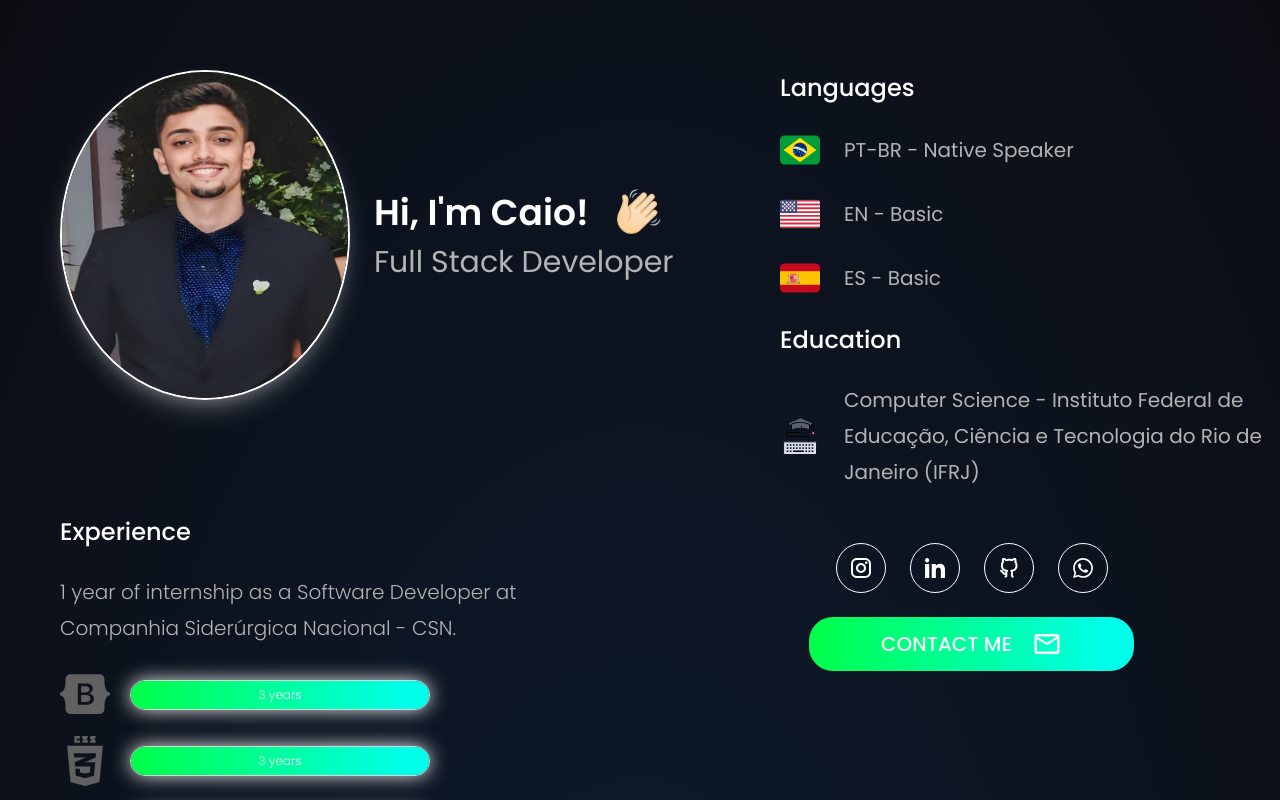
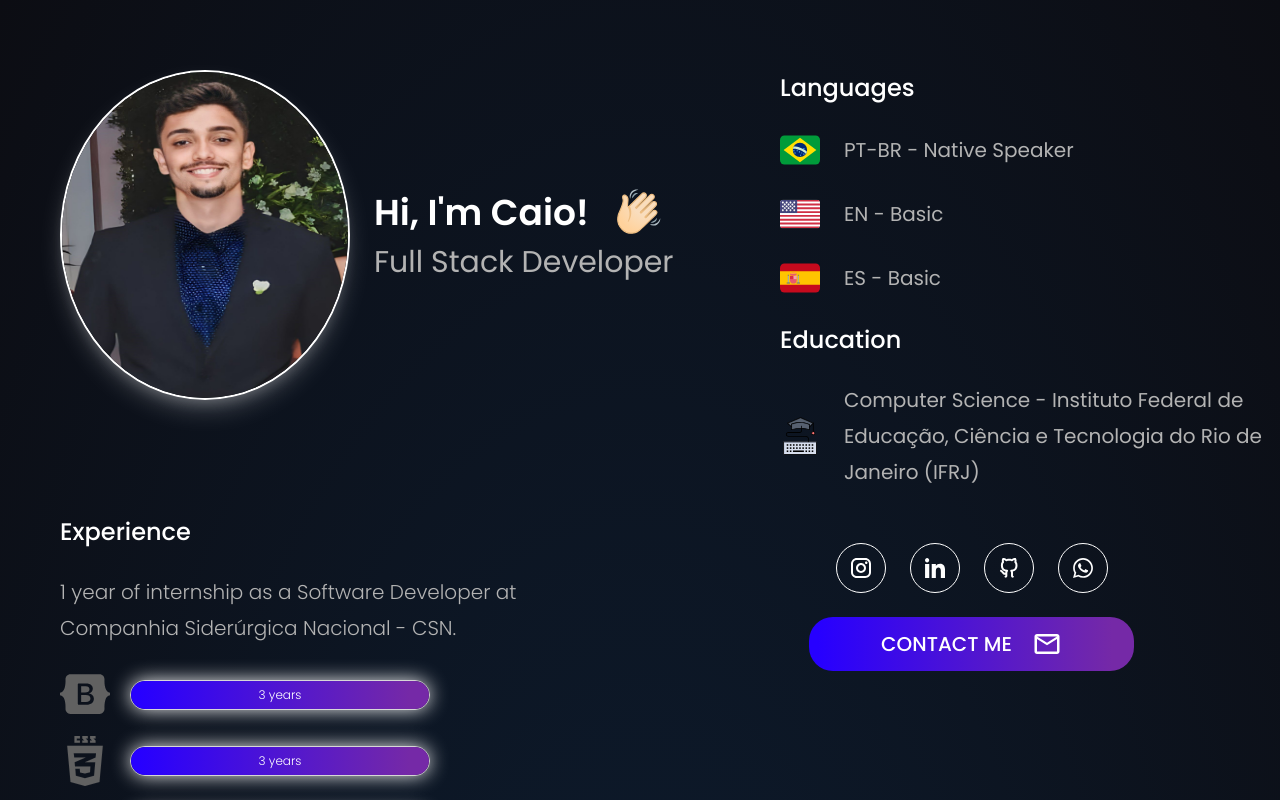
Before and after one commit to caiosilvamap/my-portfolio, a Next.js app: page / in a window 1280 px wide. Shown: the top 800 px of the page. Built offline with nearby package versions, Linux system fonts and the light colour scheme.

Commit message:
mudança de cores do --bg-gradient e box shadow

```diff
--- a/src/app/globals.scss
+++ b/src/app/globals.scss
@@ -2,7 +2,7 @@
   --text-primary: white;
   --text-secondary: #B3B3B3;
   --bg-primary: #2c2c2c;
-  --bg-gradient: linear-gradient(90deg, #00ff4d 2.62%, #00ffeb 93.38%);
+  --bg-gradient: linear-gradient(90deg, #2700ff 2.62%, #7529a7 93.38%);
 }
 
 * {
--- a/src/app/styles/Home.scss
+++ b/src/app/styles/Home.scss
@@ -39,11 +39,11 @@
         a:hover {
             transition: 0.5s;
             transition-property: box-shadow;
-            box-shadow: 0 0 25px rgb(255, 0, 157);
-            box-shadow: 0 0 5px rgb(255, 0, 157),
-                0 0 25px rgb(255, 0, 157),
-                0 0 50px rgb(255, 0, 157),
-                0 0 100px rgb(255, 0, 157);
+            box-shadow: 0 0 25px #b649ff;
+            box-shadow: 0 0 5px #b649ff,
+                0 0 25px #b649ff,
+                0 0 50px #b649ff,
+                0 0 100px #b649ff;
         }
 
 
```
